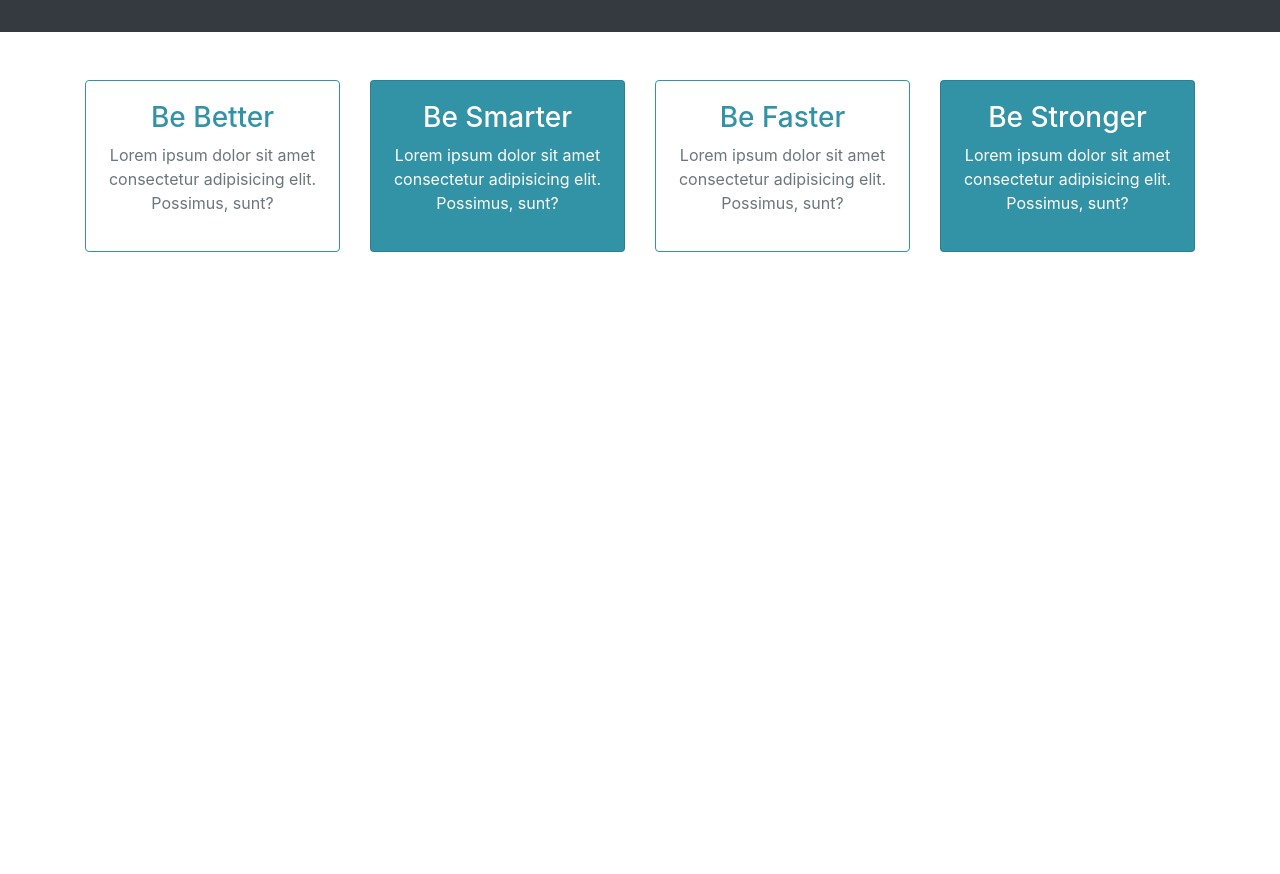
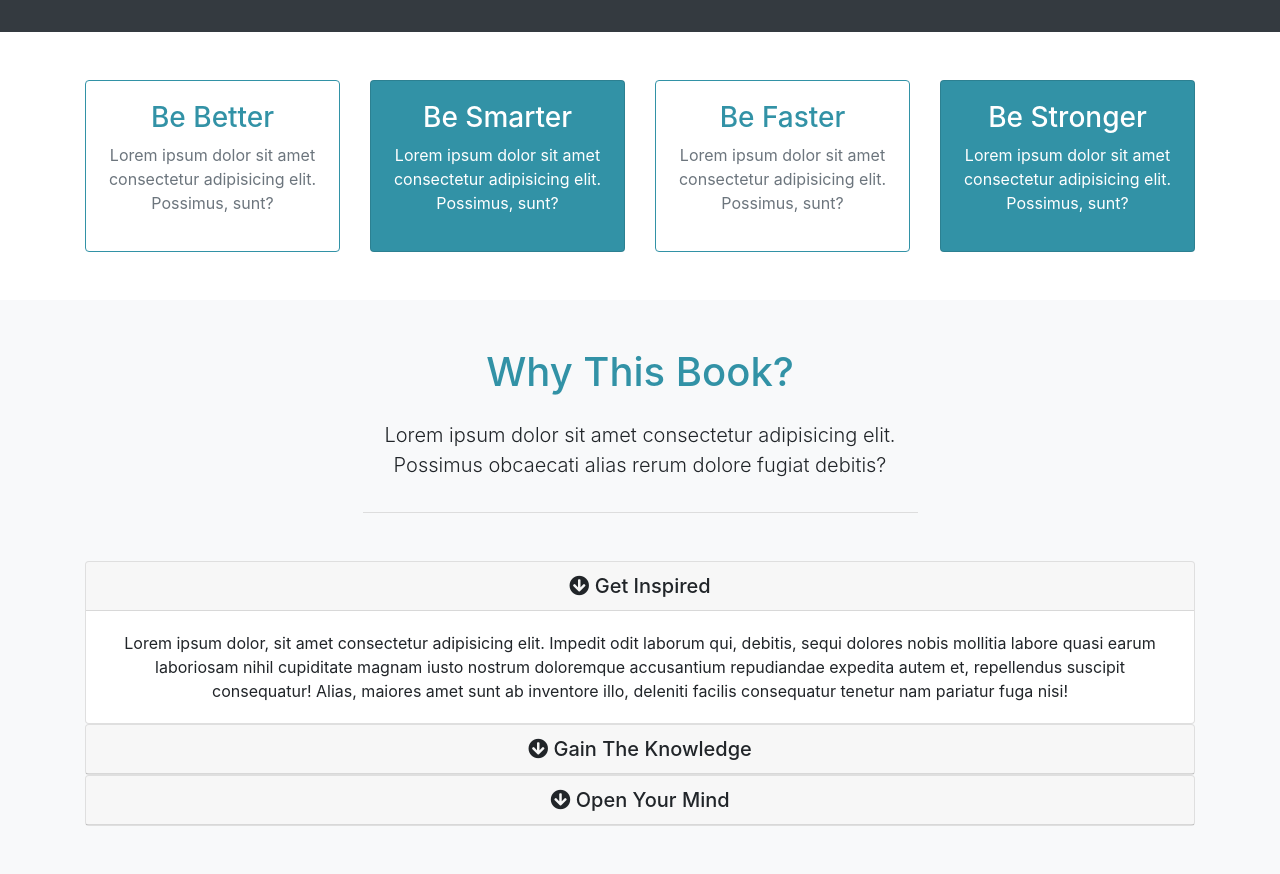
Before and after one commit to sssuthe/mizuxe, a plain HTML site: page index.html in a window 1280 px wide. Shown: the part 817-1691 px from the top of the page. Before the commit the page ends 1117 px from the top, so only its background shows below. Drawn offline with nearby package versions, Linux system fonts and the light colour scheme.

Commit message:
Adding About/why section

```diff
--- a/index.html
+++ b/index.html
@@ -125,17 +125,98 @@
     </div>
   </section>
 
-  <script src="https://cdnjs.cloudflare.com/ajax/libs/popper.js/1.14.7/umd/popper.min.js"
-    integrity="sha384-UO2eT0CpHqdSJQ6hJty5KVphtPhzWj9WO1clHTMGa3JDZwrnQq4sF86dIHNDz0W1" crossorigin="anonymous">
+  <!-- ABOUT / WHY SECTION -->
+  <section id="about" class="py-5 text-center bg-light">
+    <div class="container">
+      <div class="row">
+        <div class="col">
+          <div class="info-header mb-5">
+            <h1 class="text-primary pb-3">
+              Why This Book?
+            </h1>
+            <p class="lead pb-3">
+              Lorem ipsum dolor sit amet consectetur adipisicing elit. Possimus obcaecati alias rerum dolore fugiat
+              debitis?
+            </p>
+          </div>
+
+          <!-- ACCORDION -->
+          <div id="accordion">
+            <div class="card">
+              <div class="card-header">
+                <h5 class="mb-0">
+                  <div href="#collapse1" data-toggle="collapse" data-parent="#accordion">
+                    <i class="fas fa-arrow-circle-down"></i> Get Inspired
+                  </div>
+                </h5>
+              </div>
+
+              <div id="collapse1" class="collapse show">
+                <div class="card-body">
+                  Lorem ipsum dolor, sit amet consectetur adipisicing elit. Impedit odit laborum qui, debitis, sequi
+                  dolores nobis mollitia
+                  labore quasi earum laboriosam nihil cupiditate magnam iusto nostrum doloremque accusantium repudiandae
+                  expedita autem et, repellendus suscipit consequatur! Alias, maiores amet sunt ab inventore illo,
+                  deleniti
+                  facilis consequatur tenetur nam pariatur fuga nisi!
+                </div>
+              </div>
+            </div>
+
+            <div class="card">
+              <div class="card-header">
+                <h5 class="mb-0">
+                  <div href="#collapse2" data-toggle="collapse" data-parent="#accordion">
+                    <i class="fas fa-arrow-circle-down"></i> Gain The Knowledge
+                  </div>
+                </h5>
+              </div>
+
+              <div id="collapse2" class="collapse">
+                <div class="card-body">
+                  Lorem ipsum dolor, sit amet consectetur adipisicing elit. Impedit odit laborum qui, debitis, sequi
+                  dolores nobis mollitia
+                  labore quasi earum laboriosam nihil cupiditate magnam iusto nostrum doloremque accusantium repudiandae
+                  expedita autem et, repellendus suscipit consequatur! Alias, maiores amet sunt ab inventore illo,
+                  deleniti
+                  facilis consequatur tenetur nam pariatur fuga nisi!
+                </div>
+              </div>
+            </div>
+
+            <div class="card">
+              <div class="card-header">
+                <h5 class="mb-0">
+                  <div href="#collapse3" data-toggle="collapse" data-parent="#accordion">
+                    <i class="fas fa-arrow-circle-down"></i> Open Your Mind
+                  </div>
+                </h5>
+              </div>
+
+              <div id="collapse3" class="collapse">
+                <div class="card-body">
+                  Lorem ipsum dolor, sit amet consectetur adipisicing elit. Impedit odit laborum qui, debitis, sequi
+                  dolores nobis mollitia
+                  labore quasi earum laboriosam nihil cupiditate magnam iusto nostrum doloremque accusantium repudiandae
+                  expedita autem et, repellendus suscipit consequatur! Alias, maiores amet sunt ab inventore illo,
+                  deleniti
+                  facilis consequatur tenetur nam pariatur fuga nisi!
+                </div>
+              </div>
+            </div>
+          </div>
+        </div>
+      </div>
+    </div>
+  </section>
+
+  <script src="http://code.jquery.com/jquery-3.3.1.min.js"
+    integrity="sha256-FgpCb/KJQlLNfOu91ta32o/NMZxltwRo8QtmkMRdAu8=" crossorigin="anonymous"></script>
+  <script src="https://cdnjs.cloudflare.com/ajax/libs/popper.js/1.14.3/umd/popper.min.js"
+    integrity="sha384-ZMP7rVo3mIykV+2+9J3UJ46jBk0WLaUAdn689aCwoqbBJiSnjAK/l8WvCWPIPm49" crossorigin="anonymous">
   </script>
-  <script src="https://stackpath.bootstrapcdn.com/bootstrap/4.3.1/js/bootstrap.min.js"
-    integrity="sha384-JjSmVgyd0p3pXB1rRibZUAYoIIy6OrQ6VrjIEaFf/nJGzIxFDsf4x0xIM+B07jRM" crossorigin="anonymous">
-  </script>
-  <script src="https://cdnjs.cloudflare.com/ajax/libs/popper.js/1.14.7/umd/popper.min.js"
-    integrity="sha384-UO2eT0CpHqdSJQ6hJty5KVphtPhzWj9WO1clHTMGa3JDZwrnQq4sF86dIHNDz0W1" crossorigin="anonymous">
-  </script>
-  <script src="https://stackpath.bootstrapcdn.com/bootstrap/4.3.1/js/bootstrap.min.js"
-    integrity="sha384-JjSmVgyd0p3pXB1rRibZUAYoIIy6OrQ6VrjIEaFf/nJGzIxFDsf4x0xIM+B07jRM" crossorigin="anonymous">
+  <script src="https://stackpath.bootstrapcdn.com/bootstrap/4.1.1/js/bootstrap.min.js"
+    integrity="sha384-smHYKdLADwkXOn1EmN1qk/HfnUcbVRZyYmZ4qpPea6sjB/pTJ0euyQp0Mk8ck+5T" crossorigin="anonymous">
   </script>
 
   <script>
--- a/scss/style.scss
+++ b/scss/style.scss
@@ -31,6 +31,13 @@ body {
   }
 }
 
+.info-header {
+  width: 50%;
+  margin: auto;
+  border-bottom: 1px #ddd solid;
+
+
+}
 
 @media (max-width: 768px) {
   #showcase {
```
Also changed, not shown: css/style.css.
